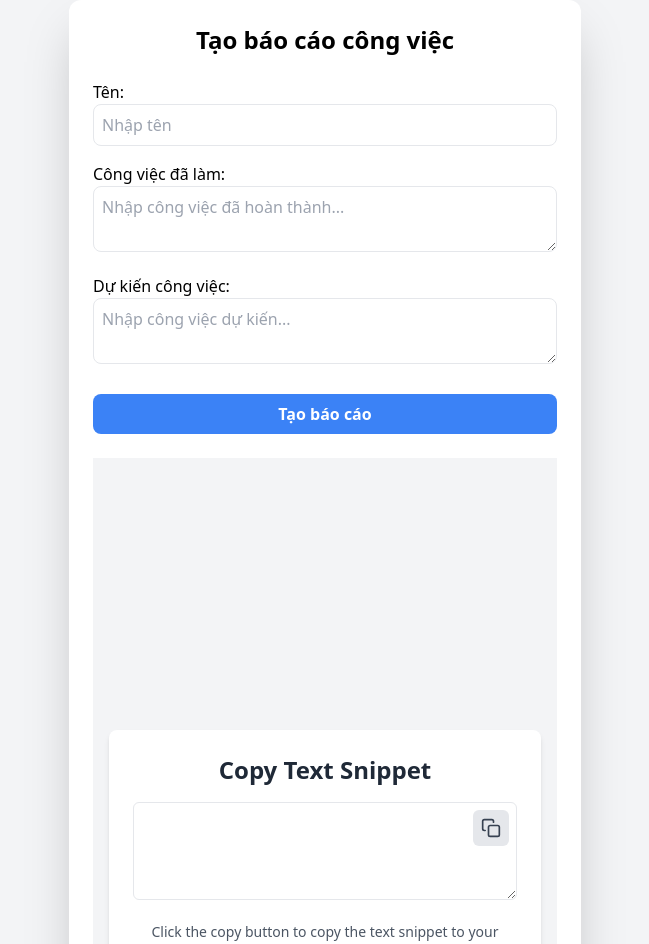
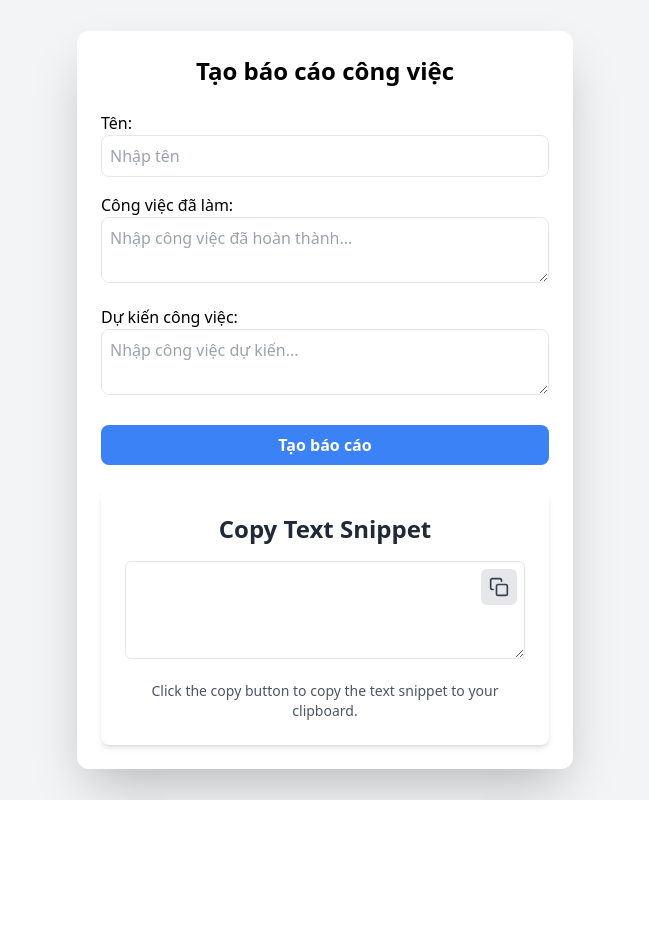
Before and after one commit to lequyet2001/baocao, a React (Create React App) app: page / in a window 1280 px wide. Shown: the top 944 px of the page, without its empty margins (315-964 px from the left). After the commit the page ends 800 px from the top, so only its background shows below. Built offline with nearby package versions, Linux system fonts and the light colour scheme.

Commit message:
Remove unnecessary div wrapper from TextSnippetCopier component for cleaner layout

```diff
--- a/src/App.js
+++ b/src/App.js
@@ -62,9 +62,7 @@ function App() {
         >
           Tạo báo cáo
         </button>
-
         <div className="bao-cao-output mt-6">
-
           <TextSnippetCopier value={`${name && `${name.split('-')[0] || ''} - Phòng 7 - Báo cáo công việc ${name.split('-')[1] || ''} ${now}.`}
               ${baoCao.done.length > 0 ? `\nCông việc đã làm:\n${baoCao.done.join('\n')}` : ''}
               ${baoCao.upcoming.length > 0 ? `\nDự kiến:\n${baoCao.upcoming.join('\n')}` : ''}`}/>
@@ -88,7 +86,6 @@ const TextSnippetCopier = ({value}) => {
   };
 
   return (
-    <div className="min-h-screen bg-gray-100 flex items-center justify-center px-4">
       <div className="max-w-md w-full bg-white rounded-lg shadow-md p-6 space-y-4">
         <h2 className="text-2xl font-bold text-center text-gray-800">Copy Text Snippet</h2>
         <div className="relative">
@@ -116,6 +113,5 @@ const TextSnippetCopier = ({value}) => {
           Click the copy button to copy the text snippet to your clipboard.
         </p>
       </div>
-    </div>
   );
 };
```
